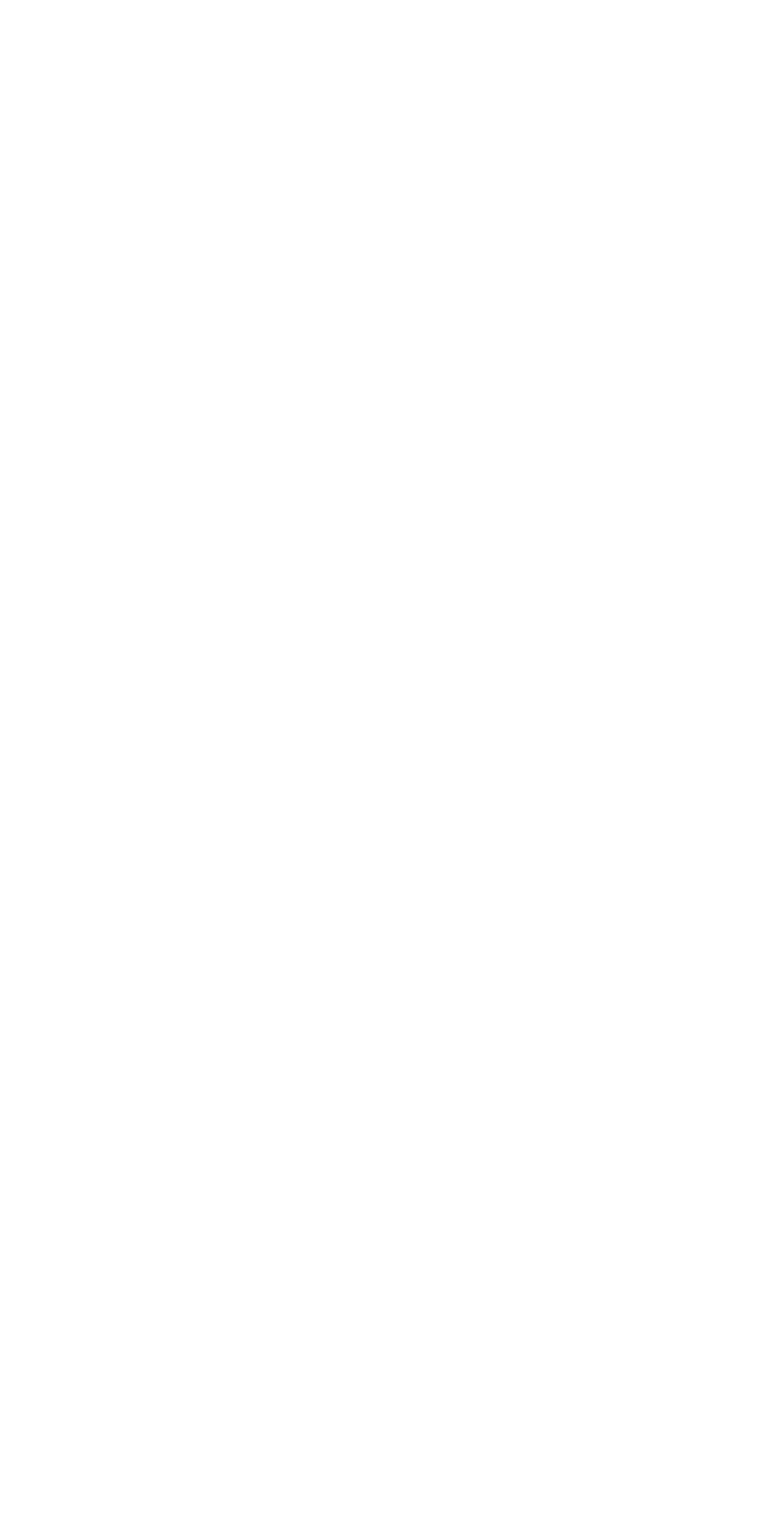
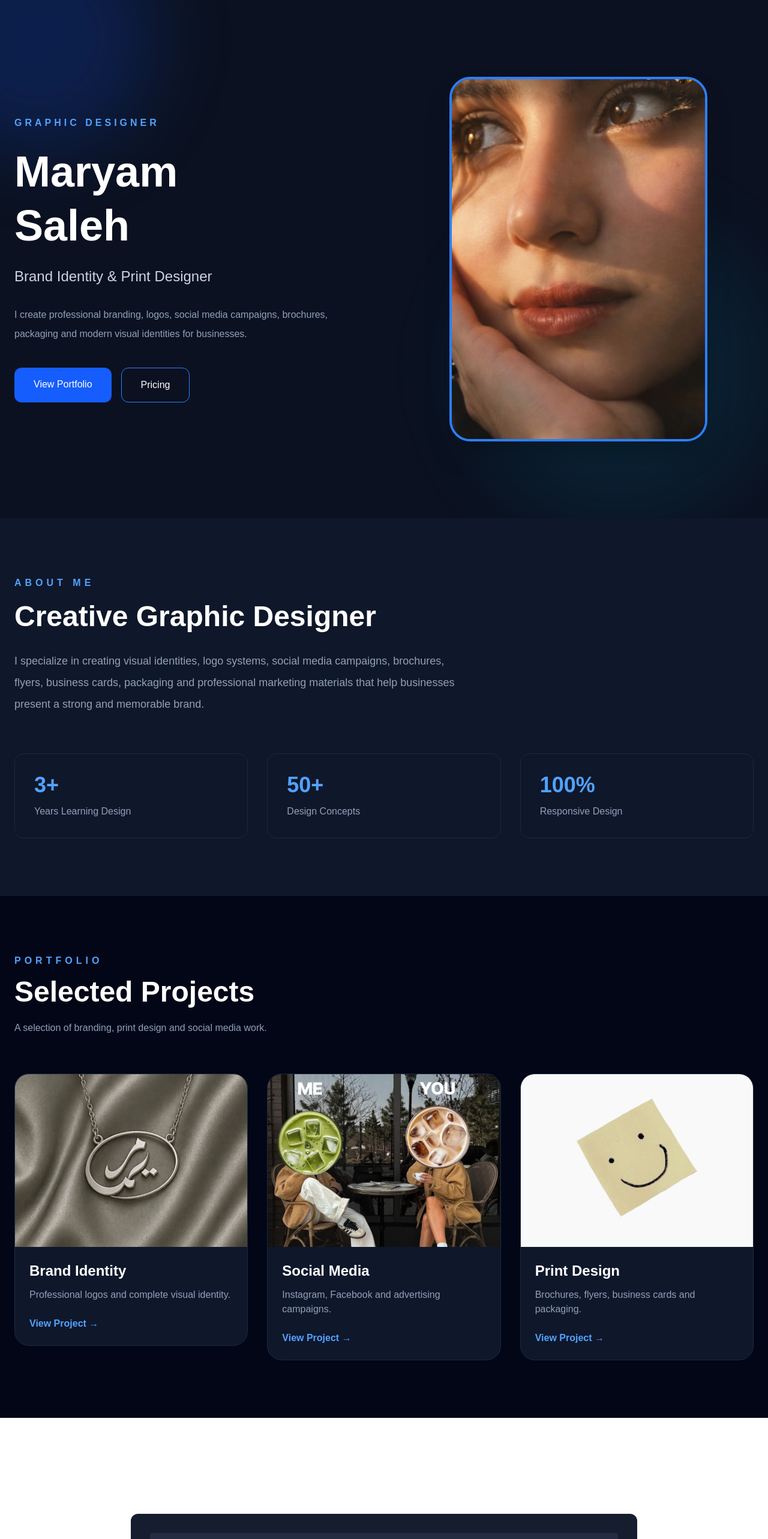
Before and after one commit to maryamsalhmahdy20-crypto/my-portfolio, a Next.js app: page / in a window 1280 px wide. Shown: the top 2566 px of the page at 60% size. Before the commit the page ends 800 px from the top, so only its background shows below. Built offline with nearby package versions, Linux system fonts and the light colour scheme; no server answers; the database is empty.

Commit message:
update design for portfolio

```diff
--- a/app/page.tsx
+++ b/app/page.tsx
@@ -1,7 +1,15 @@
+import Hero from "@/components/Hero";
+import About from "@/components/About";
+import Projects from "@/components/Projects";
+import Testimonials from "@/components/Testimonials";
+
 export default function Home() {
   return (
-    <div style={{ color: "white", fontSize: "50px", padding: "100px" }}>
-      TEST PAGE
-    </div>
+    <>
+      <Hero />
+      <About />
+      <Projects />
+      <Testimonials />
+    </>
   );
 }
--- a/components/About.tsx
+++ b/components/About.tsx
@@ -1,36 +1,67 @@
 "use client";
-
-/*
-==========================================================
-About Section
-يمكنك تعديل النصوص لاحقاً كما تريد.
-==========================================================
-*/
 
 import { motion } from "framer-motion";
 
 export default function About() {
   return (
-    <section className="py-28 bg-[#060B1F]">
-      <div className="max-w-7xl mx-auto px-8">
+    <section className="bg-[#0F172A] text-white py-24">
+      <div className="max-w-7xl mx-auto px-6">
 
         <motion.div
           initial={{ opacity: 0, y: 40 }}
           whileInView={{ opacity: 1, y: 0 }}
           transition={{ duration: .6 }}
+          viewport={{ once: true }}
         >
+
           <p className="uppercase tracking-[6px] text-blue-400 font-semibold">
             About Me
           </p>
 
-          <h2 className="text-5xl font-bold mt-4">
+          <h2 className="text-5xl font-black mt-5">
             Creative Graphic Designer
           </h2>
 
-          <p className="mt-8 text-slate-400 leading-9 max-w-3xl">
-            I specialize in visual identity design, social media campaigns,
-            print materials, brochures, logos and modern branding solutions.
+          <p className="mt-8 text-slate-400 leading-9 max-w-3xl text-lg">
+            I specialize in creating visual identities, logo systems,
+            social media campaigns, brochures, flyers, business cards,
+            packaging and professional marketing materials that help
+            businesses present a strong and memorable brand.
           </p>
+
+          <div className="grid md:grid-cols-3 gap-8 mt-16">
+
+            <div className="rounded-2xl bg-slate-900 border border-slate-800 p-8">
+              <h3 className="text-4xl font-black text-blue-400">
+                3+
+              </h3>
+
+              <p className="mt-3 text-slate-400">
+                Years Learning Design
+              </p>
+            </div>
+
+            <div className="rounded-2xl bg-slate-900 border border-slate-800 p-8">
+              <h3 className="text-4xl font-black text-blue-400">
+                50+
+              </h3>
+
+              <p className="mt-3 text-slate-400">
+                Design Concepts
+              </p>
+            </div>
+
+            <div className="rounded-2xl bg-slate-900 border border-slate-800 p-8">
+              <h3 className="text-4xl font-black text-blue-400">
+                100%
+              </h3>
+
+              <p className="mt-3 text-slate-400">
+                Responsive Design
+              </p>
+            </div>
+
+          </div>
 
         </motion.div>
 
--- a/components/Hero.tsx
+++ b/components/Hero.tsx
@@ -1,20 +1,4 @@
 "use client";
-
-/* ==========================================================
-Hero Section
-
-يمكنك تعديل:
-
-1- الاسم
-2- المسمى الوظيفي
-3- الوصف
-4- الصورة
-
-الصورة:
-
-public/images/profile.jpg
-
-========================================================== */
 
 import Image from "next/image";
 import Link from "next/link";
@@ -22,128 +6,81 @@ import { motion } from "framer-motion";
 
 export default function Hero() {
   return (
-    <section className="relative overflow-hidden bg-slate-950 text-white">
+    <section className="relative overflow-hidden bg-[#0B1120] text-white">
 
       {/* الخلفية */}
+      <div className="absolute -top-32 -left-32 w-96 h-96 rounded-full bg-blue-600/20 blur-3xl" />
+      <div className="absolute bottom-0 right-0 w-[500px] h-[500px] rounded-full bg-cyan-500/10 blur-3xl" />
 
-      <div className="absolute top-0 left-0 w-96 h-96 rounded-full bg-blue-700/20 blur-[140px]" />
+      <div className="relative max-w-7xl mx-auto px-6 py-24 lg:py-32">
 
-      <div className="absolute bottom-0 right-0 w-[500px] h-[500px] rounded-full bg-cyan-500/10 blur-[180px]" />
+        <div className="grid lg:grid-cols-2 gap-16 items-center">
 
-      <div className="max-w-7xl mx-auto px-6 pt-36 pb-24">
-
-        <div className="grid lg:grid-cols-2 gap-20 items-center">
-
-          {/* =========================
-                 النص
-          ========================= */}
-
+          {/* النص */}
           <motion.div
-            initial={{ opacity: 0, x: -70 }}
+            initial={{ opacity: 0, x: -60 }}
             animate={{ opacity: 1, x: 0 }}
             transition={{ duration: .8 }}
           >
 
-            <span className="uppercase tracking-[5px] text-blue-400 font-semibold">
+            <p className="uppercase tracking-[5px] text-blue-400 font-semibold">
+              Graphic Designer
+            </p>
 
-              Creative Designer
-
-            </span>
-
-            <h1 className="text-6xl lg:text-8xl font-black leading-tight mt-6">
-
+            <h1 className="text-5xl lg:text-7xl font-black mt-6 leading-tight">
               Maryam
               <br />
               Saleh
-
             </h1>
 
-            <h2 className="mt-8 text-3xl text-slate-300 leading-relaxed">
-
-              Graphic Designer
-              <br />
-              Brand Identity Specialist
-
+            <h2 className="mt-6 text-2xl text-slate-300">
+              Brand Identity & Print Designer
             </h2>
 
-            <p className="mt-10 text-slate-400 leading-9 max-w-xl text-lg">
-
-              I design visual identities,
-              social media campaigns,
-              printed materials
-              and modern websites
-              that help brands grow professionally.
-
+            <p className="mt-8 text-slate-400 leading-8 max-w-xl">
+              I create professional branding,
+              logos, social media campaigns,
+              brochures, packaging and modern
+              visual identities for businesses.
             </p>
 
-            <div className="flex flex-wrap gap-5 mt-12">
+            <div className="flex flex-wrap gap-4 mt-10">
 
               <Link
                 href="/portfolio"
-                className="rounded-xl bg-blue-600 hover:bg-blue-700 duration-300 px-8 py-4 font-semibold"
+                className="px-8 py-4 rounded-xl bg-blue-600 hover:bg-blue-700 transition"
               >
-
                 View Portfolio
-
               </Link>
 
               <Link
-              href="/contact"
-                className="rounded-xl border border-blue-500 hover:bg-blue-600 duration-300 px-8 py-4 font-semibold"
+                href="/pricing"
+                className="px-8 py-4 rounded-xl border border-blue-500 hover:bg-blue-600 transition"
               >
-
-                Contact Me
-
+                Pricing
               </Link>
 
             </div>
 
           </motion.div>
 
-          {/* =========================
-                 الصورة
-          ========================= */}
+          {/* الصورة */}
 
           <motion.div
-
-            initial={{ opacity: 0, x: 70 }}
+            className="flex justify-center"
+            initial={{ opacity: 0, x: 60 }}
             animate={{ opacity: 1, x: 0 }}
             transition={{ duration: 1 }}
-
-            className="flex justify-center"
-
           >
 
-            <div className="relative">
-
-              {/* الإطار */}
-
-              <div className="absolute inset-0 rounded-[40px] border-4 border-blue-500 rotate-6" />
-
-              <Image
-
-                src="/images/profile.jpg"
-
-                alt="Maryam"
-
-                width={430}
-
-                height={540}
-
-                priority
-
-                className="
-                relative
-                rounded-[40px]
-                object-cover
-                shadow-2xl
-                hover:scale-105
-                duration-500
-                "
-
-              />
-
-            </div>
+            <Image
+              src="/images/portfolio/profile.jpg"
+              alt="Maryam"
+              width={430}
+              height={530}
+              priority
+              className="rounded-[35px] border-4 border-blue-500 shadow-2xl object-cover"
+            />
 
           </motion.div>
 
--- a/components/Projects.tsx
+++ b/components/Projects.tsx
@@ -1,24 +1,25 @@
 "use client";
 
+import Image from "next/image";
 import Link from "next/link";
-import Image from "next/image";
+import { motion } from "framer-motion";
 
 const projects = [
   {
     title: "Brand Identity",
-    description: "Logo design and complete visual identity.",
+    description: "Professional logos and complete visual identity.",
     image: "/images/portfolio/branding.jpg",
     link: "/portfolio/branding",
   },
   {
     title: "Social Media",
-    description: "Instagram & Facebook campaigns.",
+    description: "Instagram, Facebook and advertising campaigns.",
     image: "/images/portfolio/social.jpg",
     link: "/portfolio/social-media",
   },
   {
-    title: "Printing Design",
-    description: "Brochures, flyers and business cards.",
+    title: "Print Design",
+    description: "Brochures, flyers, business cards and packaging.",
     image: "/images/portfolio/print.jpg",
     link: "/portfolio/printing",
   },
@@ -26,39 +27,59 @@ const projects = [
 
 export default function Projects() {
   return (
-    <section className="py-24 bg-[#05081c]">
+    <section className="bg-[#020617] py-24 text-white">
       <div className="max-w-7xl mx-auto px-6">
 
-        <h2 className="text-5xl font-bold text-white mb-4">
-          My Portfolio
+        <motion.div
+          initial={{ opacity: 0, y: 40 }}
+          whileInView={{ opacity: 1, y: 0 }}
+          transition={{ duration: .6 }}
+          viewport={{ once: true }}
+        >
+          <p className="uppercase tracking-[6px] text-blue-400 font-semibold">
+            Portfolio
+          </p>
+
+          <h2 className="text-5xl font-black mt-4">
+            Selected Projects
           </h2>
 
-        <p className="text-slate-400 mb-14">
-          Selected branding, print and social media projects.
+          <p className="text-slate-400 mt-6 max-w-2xl">
+            A selection of branding, print design and social media work.
           </p>
+        </motion.div>
 
-        <div className="grid md:grid-cols-2 lg:grid-cols-3 gap-8">
+        <div className="grid md:grid-cols-2 lg:grid-cols-3 gap-8 mt-16">
 
-          {projects.map((project) => (
+          {projects.map((project, index) => (
+
+            <motion.div
+              key={project.title}
+              initial={{ opacity: 0, y: 40 }}
+              whileInView={{ opacity: 1, y: 0 }}
+              transition={{ delay: index * 0.15 }}
+              viewport={{ once: true }}
+            >
+
               <Link
-              key={project.title}
                 href={project.link}
-              className="group bg-slate-900 rounded-3xl border border-slate-800 overflow-hidden hover:border-blue-500 transition duration-300"
+                className="block overflow-hidden rounded-3xl bg-slate-900 border border-slate-800 hover:border-blue-500 transition"
               >
+
                 <div className="relative h-72">
 
                   <Image
                     src={project.image}
                     alt={project.title}
                     fill
-                  className="object-cover group-hover:scale-105 transition duration-500"
+                    className="object-cover hover:scale-105 transition duration-500"
                   />
 
                 </div>
 
                 <div className="p-6">
 
-                <h3 className="text-3xl font-bold text-white">
+                  <h3 className="text-2xl font-bold">
                     {project.title}
                   </h3>
 
@@ -66,8 +87,16 @@ export default function Projects() {
                     {project.description}
                   </p>
 
+                  <span className="inline-block mt-6 text-blue-400 font-semibold">
+                    View Project →
+                  </span>
+
                 </div>
+
               </Link>
+
+            </motion.div>
+
           ))}
 
         </div>
```
Lines whose indentation alone changed are shown as unchanged.
